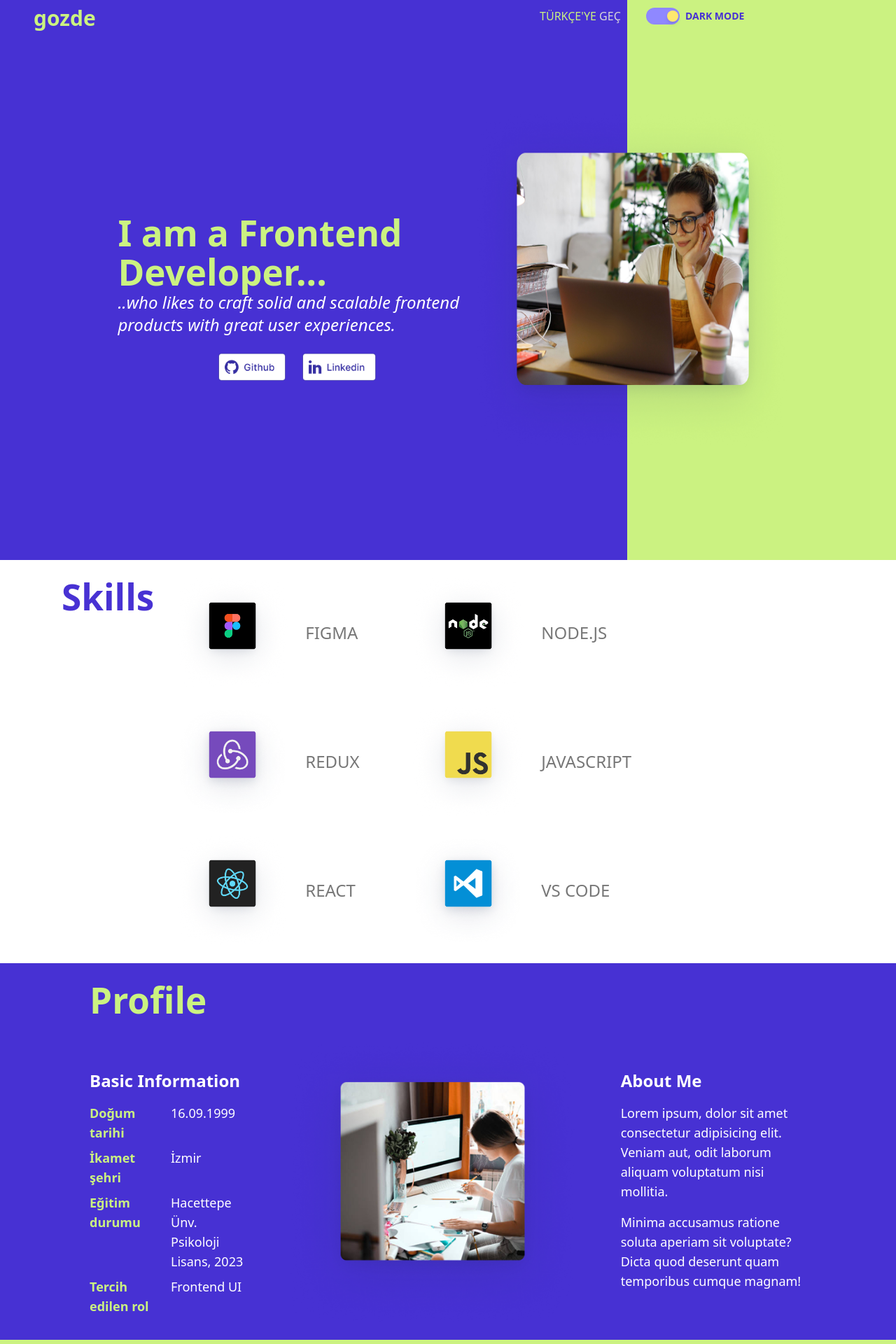
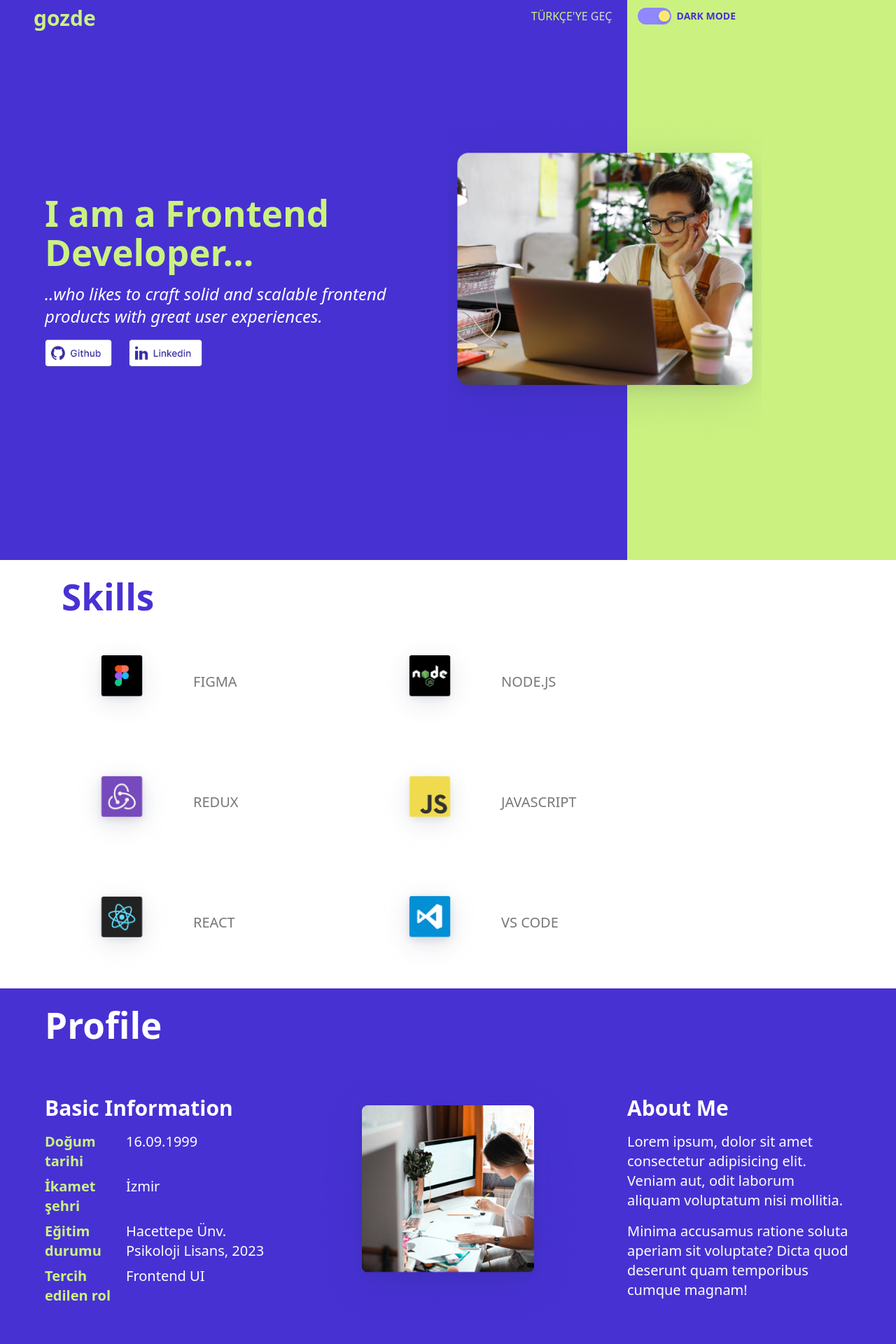
Before and after one commit to gozdekosan/s12-project, a React (Vite) app in the folder s12-challenge/: page /projects in a window 1280 px wide. Shown: the top 1920 px of the page at 70% size. Built offline with nearby package versions, Linux system fonts and the light colour scheme.

Commit message:
Responsive özelleştirmeler tamamlandı.

```diff
--- a/s12-challenge/src/components/Footer.jsx
+++ b/s12-challenge/src/components/Footer.jsx
@@ -25,7 +25,7 @@ function Footer() {
   <ul className="flex space-x-6">
     {content.socialLinks.map((link, index) => (
       <li key={index}>
-        <a href={link.url} target="_blank" rel="noopener noreferrer">
+        <a href={link.url}>
           <img
             src={isDarkMode && link.iconDark ? link.iconDark : link.icon}
             alt={link.name}
--- a/s12-challenge/src/components/Header.jsx
+++ b/s12-challenge/src/components/Header.jsx
@@ -20,12 +20,14 @@ function Header() {
           : 'linear-gradient(to right, #4731D3 0%, #4731D3 70%, #CBF281 70%, #CBF281 100%)',
       }}
     >
-      <header className="relative w-full flex flex-col items-center justify-center">
+      <header className="relative w-full flex flex-col md:flex-row items-center justify-center">
+
         <h2 className="text-[#CBF281] text-3xl font-bold absolute top-2 left-6">
           {content.title}
         </h2>
 
-        <div className="flex items-center absolute top-0" style={{ left: 'calc(59%)' }}>
+
+        <div className="flex flex-row items-center justify-end md:justify-start w-full md:w-auto absolute top-0 left-auto right-4 sm:right-16 md:left-[50%] lg:left-[50%] xl:left-[58%]">
           <button
             className={`!bg-transparent border-none p-0 transition mr-4 ${
               isDarkMode ? 'text-[#8F88FF]' : 'text-[#CBF281]'
@@ -37,6 +39,7 @@ function Header() {
               {buttonText.split(' ')[1]}
             </span>
           </button>
+
           <label
             htmlFor="darkModeToggle"
             className={`flex items-center cursor-pointer font-bold text-lg ${
@@ -68,14 +71,14 @@ function Header() {
           </label>
         </div>
 
-        <div className="max-w-lg mt-12" style={{ marginRight: 'calc(35%)' }}>
-          <h1 className="text-2xl font-bold text-[#CBF281] text-left">
-            {content.mainHeading}
-          </h1>
-          <p className="text-2xl italic mb-6 text-white text-left">
-            {content.description}
-          </p>
-          <nav className="flex justify-center">
+
+        <div className="flex flex-col-reverse md:flex-row items-center w-full max-w-6xl mx-auto mt-12 md:mt-0">
+
+          <div className="flex flex-col md:w-1/2 space-y-4 md:pr-12 text-left">
+            <h1 className="text-2xl font-bold text-[#CBF281]">{content.mainHeading}</h1>
+            <p className="text-2xl italic text-white">{content.description}</p>
+
+            <nav className="flex justify-center md:justify-start">
               <ul className="flex space-x-6">
                 {content.socialLinks.map((link, index) => (
                   <li key={index}>
@@ -83,7 +86,7 @@ function Header() {
                       <img
                         src={isDarkMode ? link.iconDark : link.icon}
                         alt={link.name}
-                    className="h-10 w-auto transition-transform duration-300 hover:scale-110"
+                        className="h-10 w-auto"
                       />
                     </a>
                   </li>
@@ -92,15 +95,14 @@ function Header() {
             </nav>
           </div>
 
+          <div className="flex justify-center mb-6 md:mb-0">
             <img
               src="./src/assets/image-1.png"
-          className="absolute top-1/2 transform -translate-y-1/2"
-          style={{
-            width: '28rem',
-            height: '30rem',
-            left: 'calc(71.43% - 14rem)',
-          }}
+              className="w-full h-auto sm:w-120 sm:h-120 md:w-[28rem] md:h-[30rem] object-cover rounded-lg"
+              alt="Profile"
             />
+          </div>
+        </div>
       </header>
     </div>
   );
--- a/s12-challenge/src/components/Profile.jsx
+++ b/s12-challenge/src/components/Profile.jsx
@@ -10,33 +10,37 @@ function Profile() {
 
   return (
     <div
-      className={`p-6 transition-colors duration-500 ${
+      className={`p-6 pb-12  ${
         isDarkMode ? 'bg-[#171043] text-white' : 'bg-[#4731D3] text-white'
       }`}
     >
-      <div className="max-w-5xl mx-auto">
-        <h1 className="text-4xl font-bold mb-8 text-left text-[#CBF281]">
+      <div className="max-w-6xl mx-auto">
+        <h1 className="text-5xl font-bold mb-8 text-left text-[#CBF81]">
           {content.title}
         </h1>
-        <div className="mx-auto flex flex-col md:flex-row items-start justify-center gap-16 w-full">
-          <div className="flex flex-col w-full md:w-1/3 space-y-4 text-lg !mt-10">
-            <h2 className="text-2xl font-semibold text-left text-white">{content.basicInfo.basicInfoTitle}</h2>
-            <div className="space-y-2 text-left">
+        <div className="mx-auto flex flex-col md:flex-row items-center md:items-start justify-center gap-16 w-full">
+
+          <div className="flex flex-col w-full md:w-1/3 space-y-4 text-xl !mt-10 items-center md:items-start">
+            <h2 className="text-3xl font-semibold text-white text-left">
+              {content.basicInfo.basicInfoTitle}
+            </h2>
+            <div className="space-y-2 text-left w-full max-w-md">
               {[
                 { label: "Doğum tarihi", value: content.basicInfo.birthDate },
                 { label: "İkamet şehri", value: content.basicInfo.city },
                 { label: "Eğitim durumu", value: content.basicInfo.education },
                 { label: "Tercih edilen rol", value: content.basicInfo.preferredRole },
               ].map((item, index) => (
-                <div key={index} className="flex">
-                <div className="w-27 text-[#CBF281] font-semibold mr-2">{item.label}</div>
-                <div className="flex-1">{item.value}</div>
+                <div key={index} className="flex flex-row justify-start">
+                  <div className="w-27 text-[#CBF281] font-semibold mr-2 text-left">{item.label}</div>
+                  <div className="flex-1 text-left">{item.value}</div>
                 </div>
               ))}
             </div>
           </div>
 
-          <div className="w-full md:w-2/5 h-auto flex-shrink-0">
+
+          <div className="w-full md:w-1/3 h-auto flex-shrink-0 flex justify-center items-center">
             <img
               src={content.image}
               className="w-full h-full object-cover rounded-lg"
@@ -44,14 +48,19 @@ function Profile() {
             />
           </div>
 
-          <div className="flex flex-col w-full md:w-2/5 space-y-4 !mt-10">
-            <h2 className="text-2xl font-semibold text-left text-white">{content.aboutMe.aboutTitle}</h2>
-            <p className="text-left text-lg font-normal">
+
+          <div className="flex flex-col w-full md:w-1/3 space-y-6 !mt-10 items-center md:items-start">
+            <div className="w-full max-w-md">
+              <h2 className="text-3xl font-semibold text-white text-left mb-4">
+                {content.aboutMe.aboutTitle}
+              </h2>
+              <p className="text-left text-xl font-normal mb-4">
                 {content.aboutMe.description1}
               </p>
-            <p className="text-left text-lg font-normal">
+              <p className="text-left text-xl font-normal">
                 {content.aboutMe.description2}
               </p>
+            </div>
           </div>
         </div>
       </div>
--- a/s12-challenge/src/components/Projects.jsx
+++ b/s12-challenge/src/components/Projects.jsx
@@ -19,12 +19,12 @@ function Projects() {
         {content.items.map((project, index) => (
           <div
             key={index}
-            className={`p-6 rounded-lg shadow-lg mb-8 flex flex-col md:flex-row gap-8 items-start  ${isDarkMode ? 'bg-[#2B2727]' : 'bg-white '}`}
+            className={`p-6 rounded-lg mb-8 flex flex-col md:flex-row gap-8 items-start  ${isDarkMode ? 'bg-[#2B2727]' : 'bg-white '}`}
           >
             <img
               src={project.image}
               alt={`${project.name} Projesi`}
-              className="w-full h-auto max-h-[360px] object-cover rounded-lg transition duration-300 md:w-1/2"
+              className="w-full h-auto max-h-[360px] object-cover rounded-lg md:w-1/2"
             />
             <div className="flex flex-col w-full md:w-1/2">
                <h2 className={`text-3xl font-semibold mb-2 text-left ${isDarkMode ? 'text-[#C1BAED]' : 'text-[#4338CA]'}`}>
--- a/s12-challenge/src/components/Skills.jsx
+++ b/s12-challenge/src/components/Skills.jsx
@@ -10,30 +10,31 @@ function Skills() {
 
   return (
     <div
-      className={`max-w-4xl mx-auto p-6 flex transition-colors duration-500 ${
+      className={`max-w-4xl mx-auto p-6 flex flex-col ${
         isDarkMode ? 'bg-[#2B2727]' : 'bg-white'
       }`}
       style={{ marginRight: 'calc(25%)' }}
     >
-     <h1
-        className={`!text-left text-2xl font-bold mr-8 ${
+      <h1
+        className={`!text-left text-2xl font-bold mr-8 mb-6 ${
           isDarkMode ? 'text-[#CBF281]' : 'text-[#4832D3]'
         }`}
       >
         {content.title}
       </h1>
 
-
-      <div className="grid grid-cols-2 gap-6">
+      <div className="grid grid-cols-2 md:grid-cols-2 gap-6 md:gap-8">
         {content.items.map((skill, index) => (
-          <div key={index} className="flex items-center space-x-6">
+          <div key={index} className="flex items-center space-x-8 md:pl-4">
             <img
               src={skill.icon}
-              className="w-40 h-40 object-contain transform hover:scale-110 transition duration-300"
               alt={skill.name}
+              className="object-contain
+                         w-20 h-20 sm:w-24 sm:h-24 md:w-[140px] md:h-[140px]"
+              style={{ maxWidth: '140px', maxHeight: '140px' }}
             />
-             <span
-              className={`text-2xl font-medium font-inter ${
+            <span
+              className={`text-lg md:text-xl font-medium font-inter ${
                 isDarkMode ? 'text-white' : 'text-[#777777]'
               }`}
             >
```
Lines whose indentation alone changed are shown as unchanged.
